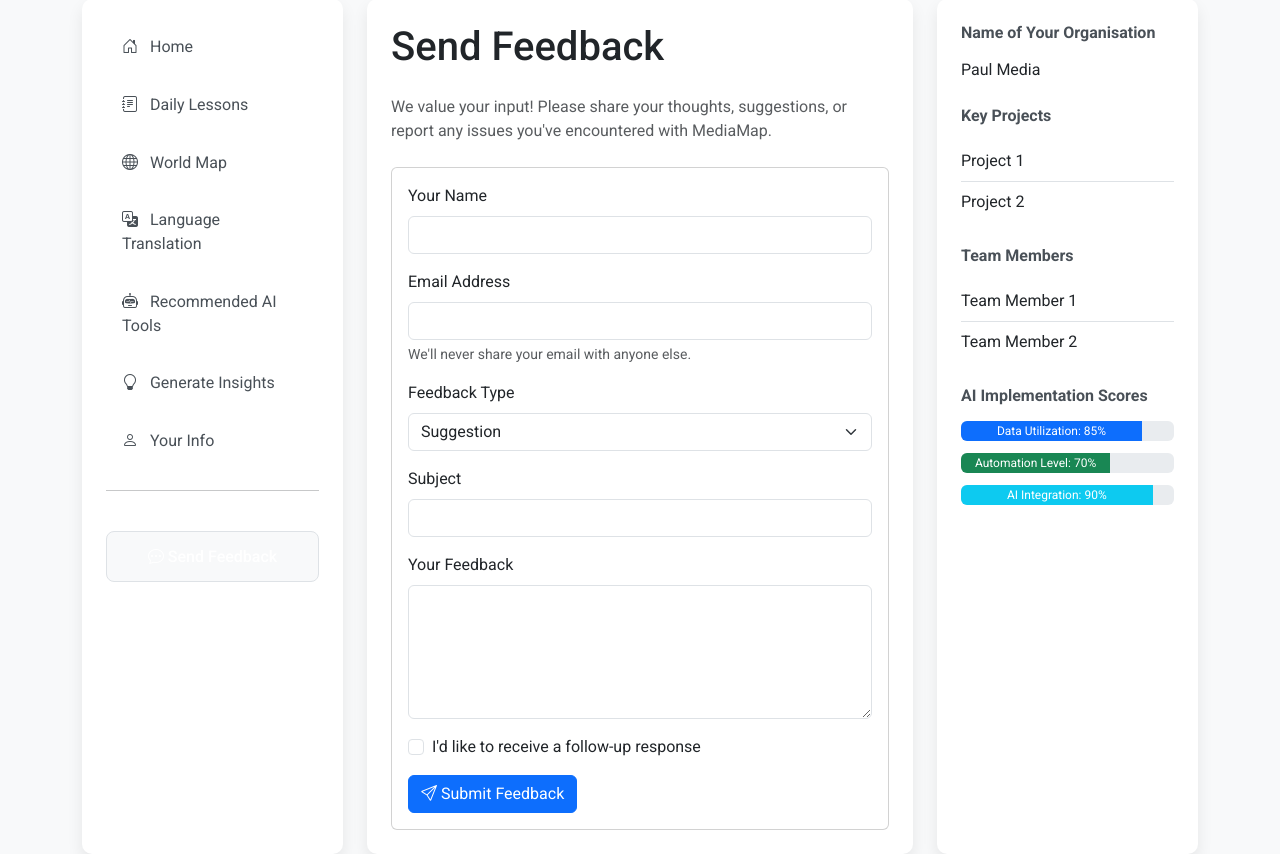
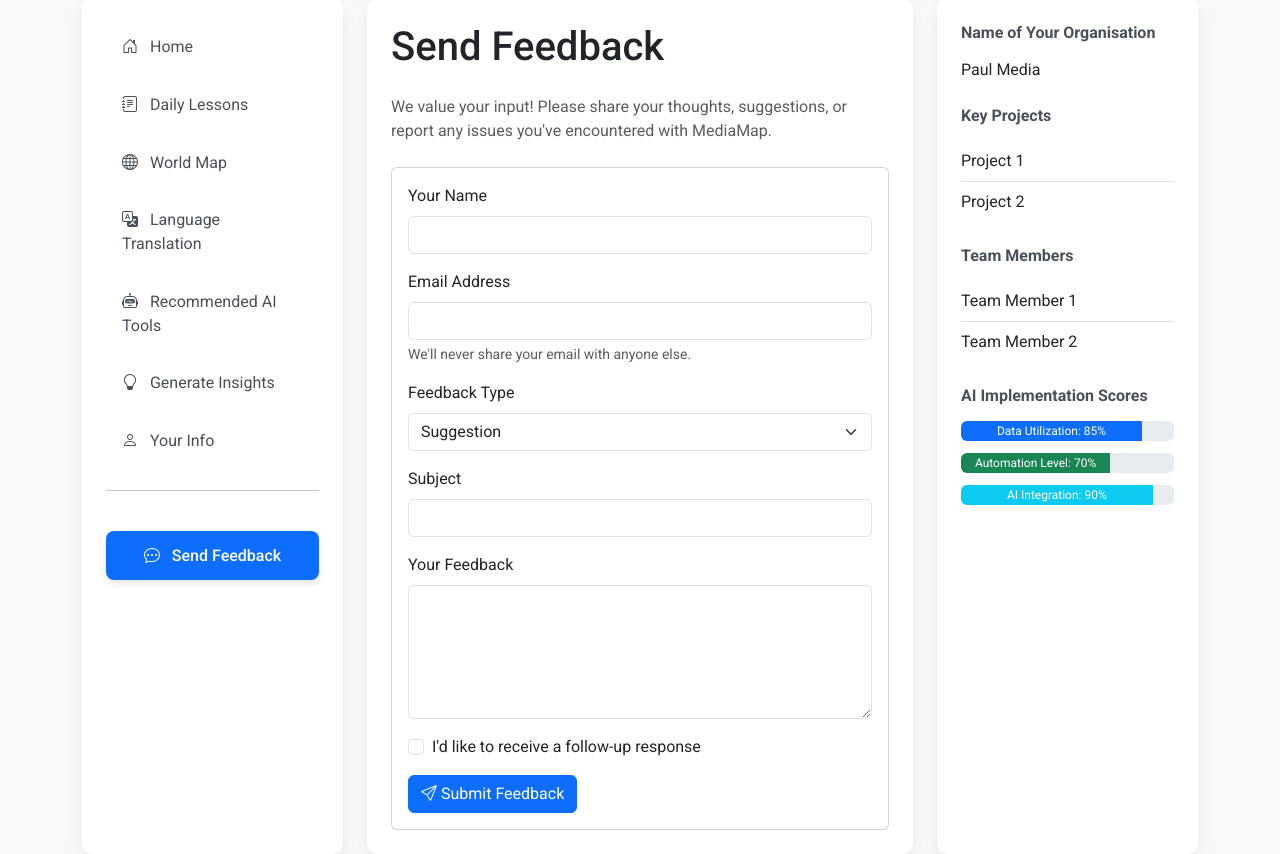
Before and after one commit to pauldevelopai/mediamap3, a Flask app: page /feedback in a window 1280 px wide. Shown: the part 209-1063 px from the top of the page. Run offline with Flask 3, Linux system fonts and the light colour scheme; some libraries are stand-ins or nearby versions.

Commit message:
blue_button

```diff
--- a/templates/base.html
+++ b/templates/base.html
@@ -59,16 +59,22 @@
         .feedback-btn {
             padding: 0.8rem 1rem;
             border-radius: 8px;
-            background-color: #f8f9fa;
-            border: 1px solid #dee2e6;
+            background-color: #0d6efd;
+            border: none;
             width: 100%;
             margin-top: 1.5rem;
             font-weight: 500;
             transition: all 0.3s;
+            color: white;
+            box-shadow: 0 4px 6px rgba(0, 0, 0, 0.1);
         }
         .feedback-btn:hover {
-            background-color: #0d6efd;
-            color: white;
+            background-color: #0b5ed7;
+            box-shadow: 0 5px 8px rgba(0, 0, 0, 0.15);
+            transform: translateY(-2px);
+        }
+        .feedback-btn i {
+            margin-right: 8px;
         }
         .sidebar-section {
             margin-bottom: 1.5rem;
@@ -120,7 +126,7 @@
                         </a>
                     </nav>
                     <hr>
-                    <a href="/feedback" class="btn btn-primary feedback-btn">
+                    <a href="/feedback" class="btn feedback-btn">
                         <i class="bi bi-chat-dots"></i> Send Feedback
                     </a>
                 </div>
```
Also changed, not shown: instance/media_analysis.db.
